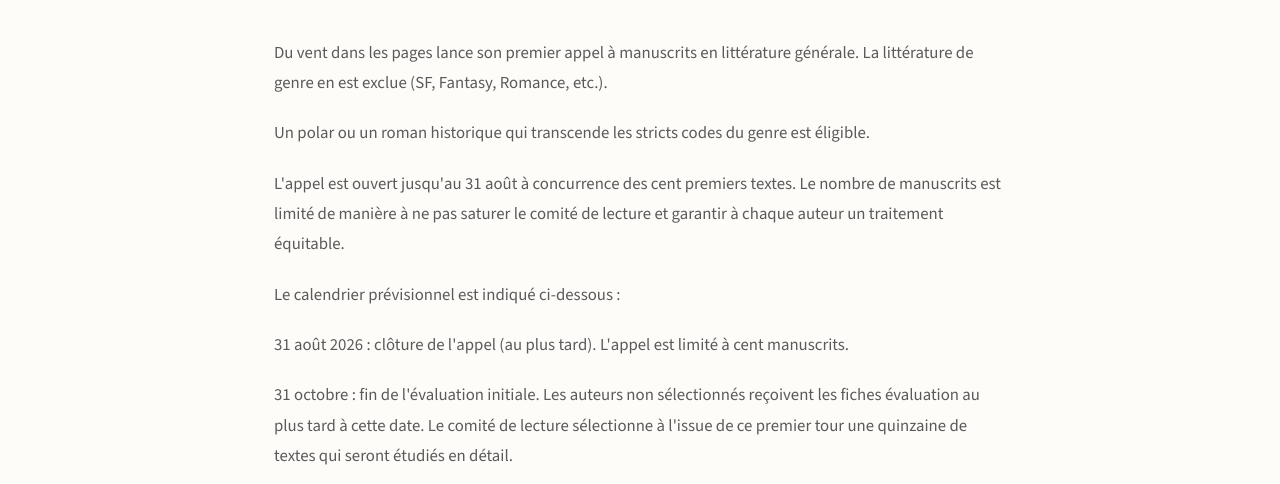
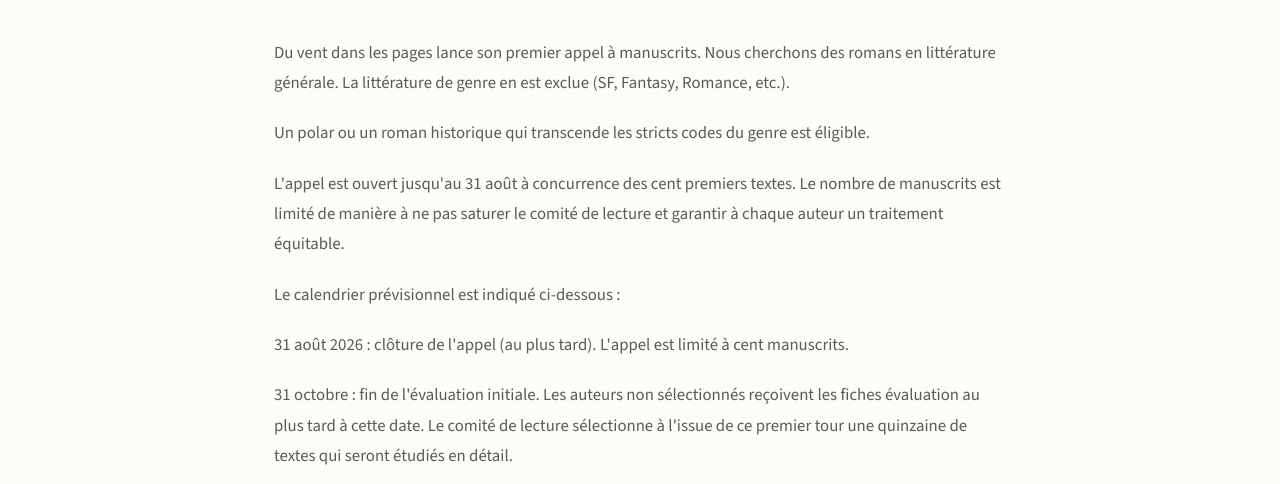
Before and after one commit to EddieSmigiel/vent-dans-les-pages, an Eleventy site: page src/blog/2026-02-10-appel-manuscrits.md in a window 1280 px wide. Shown: the part 316-800 px from the top of the page. Built offline with nearby package versions, Linux system fonts and the light colour scheme; Eleventy itself is replaced by a stand-in of ours; files that its build step writes are made by us from their sources.

Commit message:
Update Article “2026-02-10-appel-manuscrits”

```diff
--- a/src/blog/2026-02-10-appel-manuscrits.md
+++ b/src/blog/2026-02-10-appel-manuscrits.md
@@ -5,9 +5,7 @@ auteur: L'équipe
 categorie: Appels
 excerpt: "Du vent dans les pages lance son premier appel à manuscrits. "
 ---
-
-
-Du vent dans les pages lance son premier appel à manuscrits en littérature générale. La littérature de genre en est exclue (SF, Fantasy, Romance, etc.).
+Du vent dans les pages lance son premier appel à manuscrits. Nous cherchons des romans en littérature générale. La littérature de genre en est exclue (SF, Fantasy, Romance, etc.).
 
 Un polar ou un roman historique qui transcende les stricts codes du genre est éligible.
 
```
